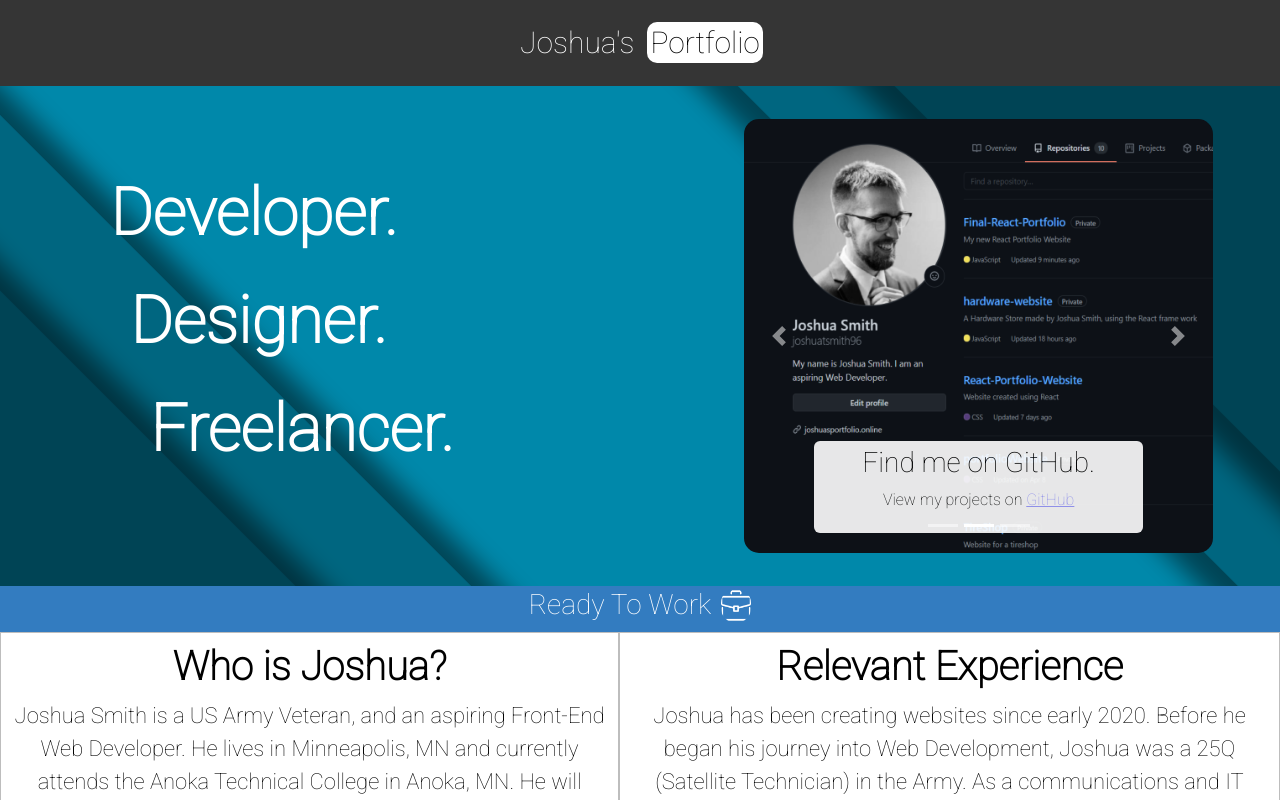
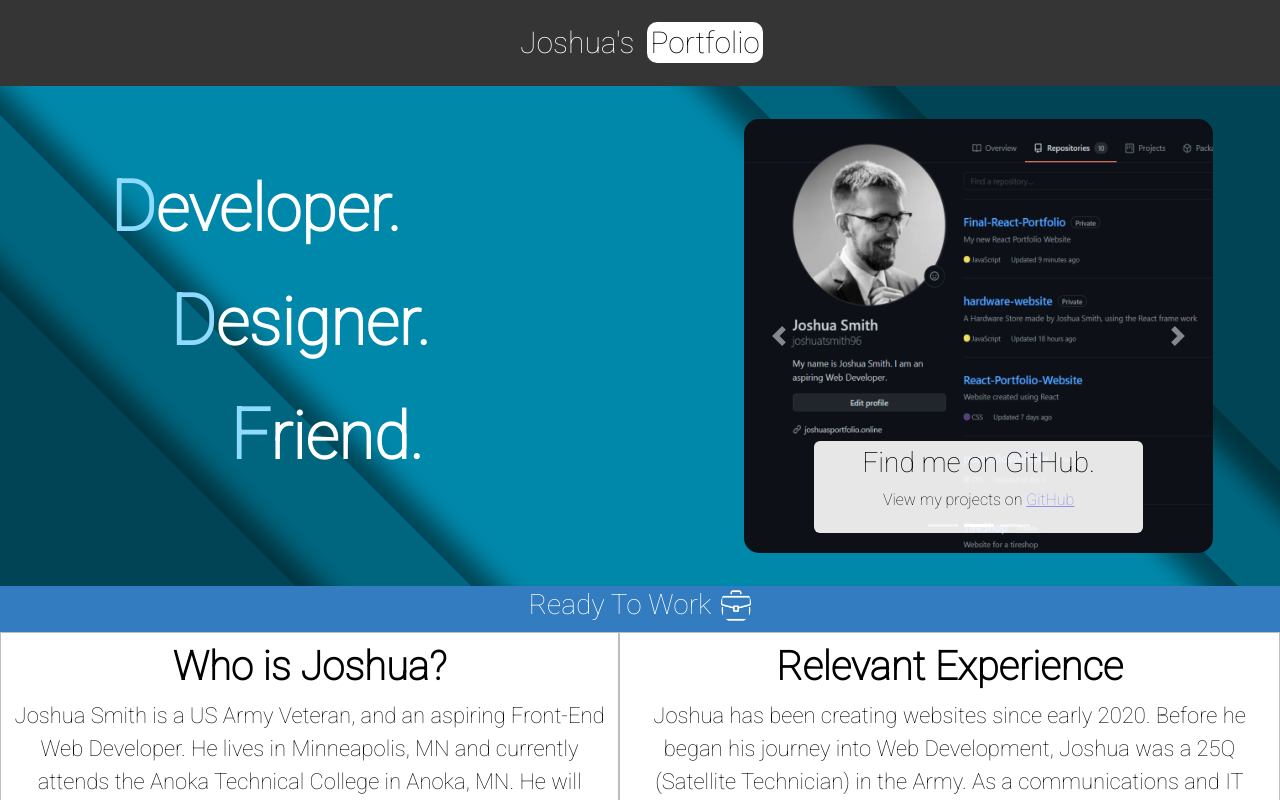
Before and after one commit to joshuatsmith96/Final-React-Portfolio, a React (Create React App) app in the folder final-react-portfolio/: page / in a window 1280 px wide. Shown: the top 800 px of the page. Built offline with nearby package versions, Linux system fonts and the light colour scheme.

Commit message:
Small Changes
Fixed word placement on the Hero

```diff
--- a/final-react-portfolio/src/component/CarouselContainer.css
+++ b/final-react-portfolio/src/component/CarouselContainer.css
@@ -19,17 +19,17 @@ img{
 
 .someText h1{
     font-size: 65px;
-    font-weight: bolder;
+    font-weight: bold;
     color: white;
     margin-bottom: 30px;
 }
 
 .someText h1:nth-child(2){
-    padding-left: 20px;
+    padding-left: 40px;
 }
 
 .someText h1:nth-child(3){
-    padding-left: 40px;
+    padding-left: 80px;
 }
 
 .someText p{
@@ -62,7 +62,7 @@ img{
     justify-content: center;
 }
 
-@media all and (min-width: 652px) {
+@media all and (min-width: 570px) {
     .carDiv{
         padding: 2% 2% 2% 2%;
     }
@@ -94,6 +94,20 @@ img{
     .someText{
         display: flex;
     }
+
+    .emphasize{
+        color: rgb(143, 219, 255);
+        font-weight: bolder;
+        font-size: 55px;
+    }
+
+    .someText h1:nth-child(2){
+        padding-left: 60px;
+    }
+
+    .someText h1:nth-child(3){
+        padding-left: 120px;
+    }
 }
 
 @media all and (min-width: 1070px) {
@@ -106,6 +120,12 @@ img{
     .someText h1{
         font-size: 65px;
     }
+
+    .emphasize{
+        color: rgb(143, 219, 255);
+        font-weight: bolder;
+        font-size: 70px;
+    }
 }
 
 @media all and (min-width: 1273px) {
--- a/final-react-portfolio/src/component/CarouselContainer.jsx
+++ b/final-react-portfolio/src/component/CarouselContainer.jsx
@@ -28,9 +28,9 @@ const CarouselContainer = (props) => {
     return (
         <div className="bgImg">
             <div className="someText">
-                <h1>Developer.</h1>
-                <h1>Designer.</h1>
-                <h1>Freelancer.</h1>
+                <h1><span className="emphasize">D</span>eveloper.</h1>
+                <h1><span className="emphasize">D</span>esigner.</h1>
+                <h1><span className="emphasize">F</span>riend.</h1>
             </div>
             <div className="somePictures">
             <div className="carDiv">
```
